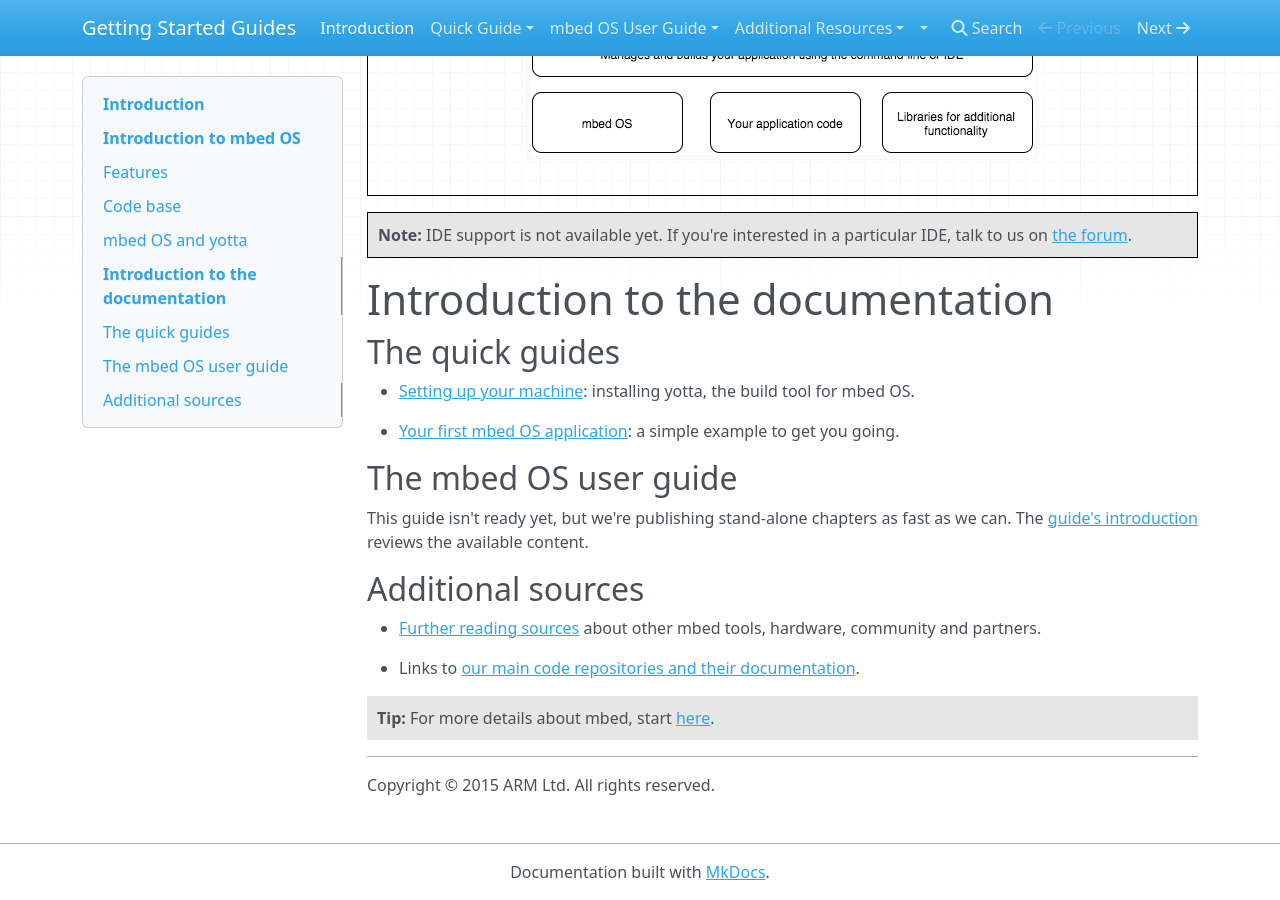
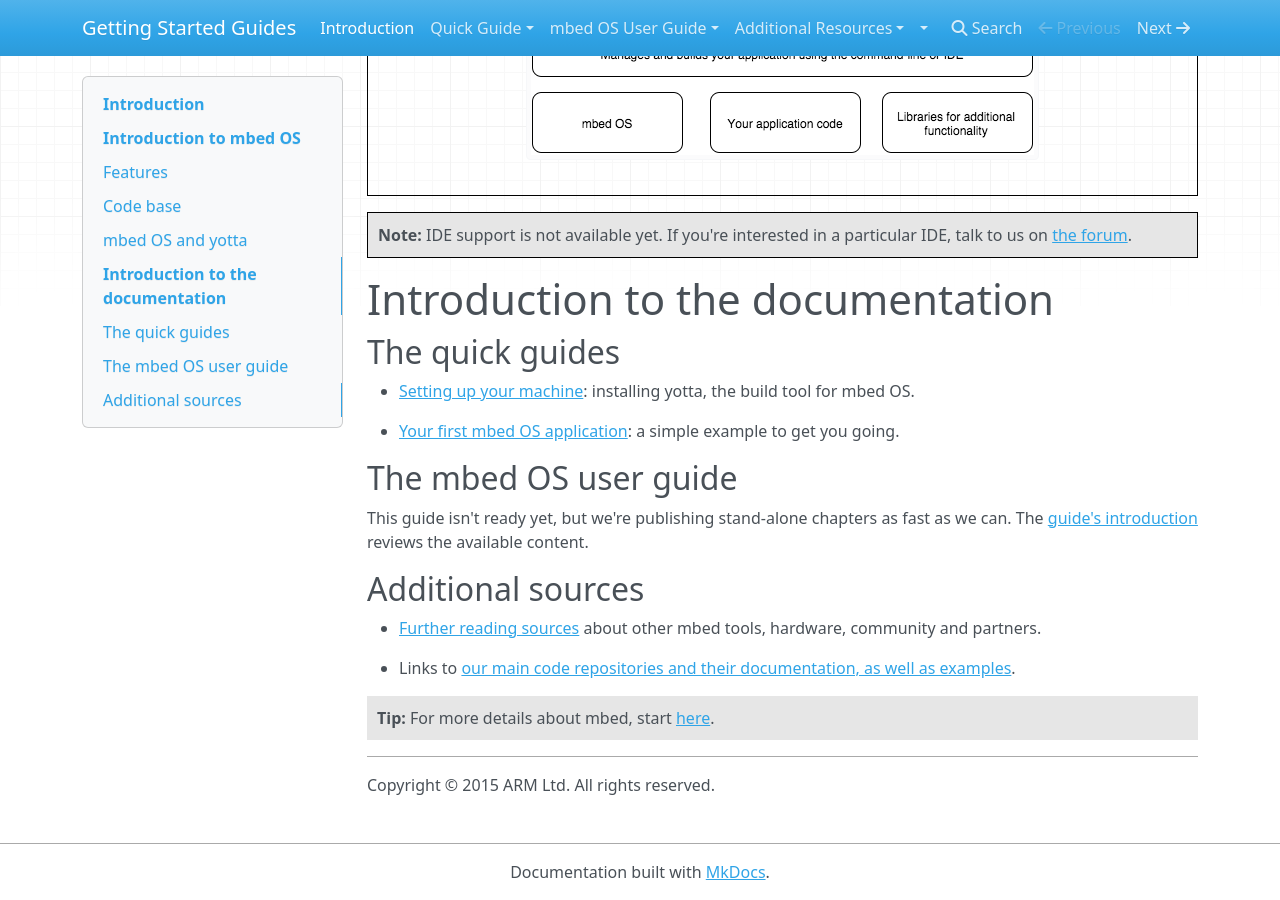
Before and after one commit to ARMmbed/GettingStartedmbedOS, an MkDocs documentation site: the page built from Docs/index.md, in a window 1280 px wide and 900 px high, scrolled down 2618 px. Built offline with MkDocs 1.6.1, drawn with Linux system fonts in a browser that asks for light colours; nearby versions of some CDN libraries; old or Windows-style settings are respelled for this version of MkDocs.

Commit message:
Adding link

```diff
--- a/Docs/index.md
+++ b/Docs/index.md
@@ -111,7 +111,7 @@ This guide isn't ready yet, but we're publishing stand-alone chapters as fast as
 
 * [Further reading sources](FurtherReading.md) about other mbed tools, hardware, community and partners.
 
-* Links to [our main code repositories and their documentation](GetTheCode.md).
+* Links to [our main code repositories and their documentation, as well as examples](GetTheCode.md).
 
 <span style="background-color:#E6E6E6;  border:1px solid #000;display:block; height:100%; padding:10px">**Tip:** For more details about mbed, start [here](http://mbed.com/en/about-mbed/what-mbed/).</span>
 
```
